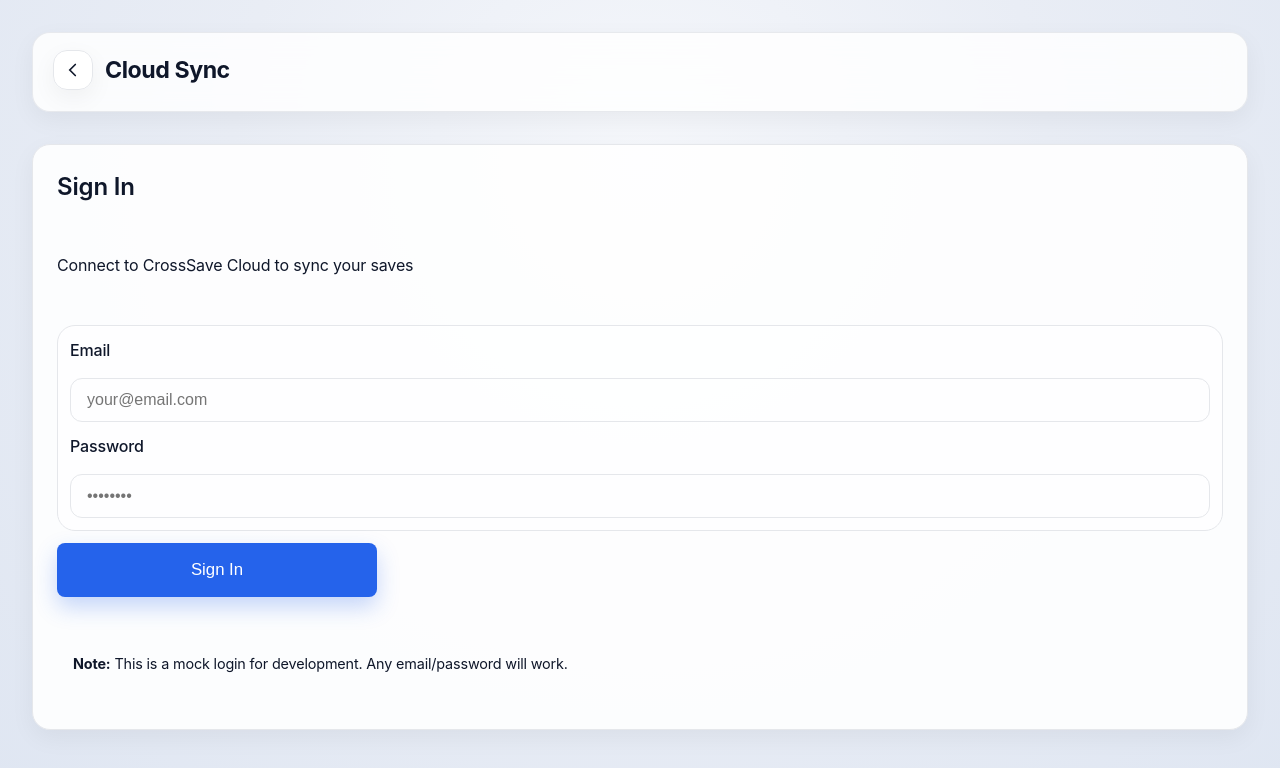
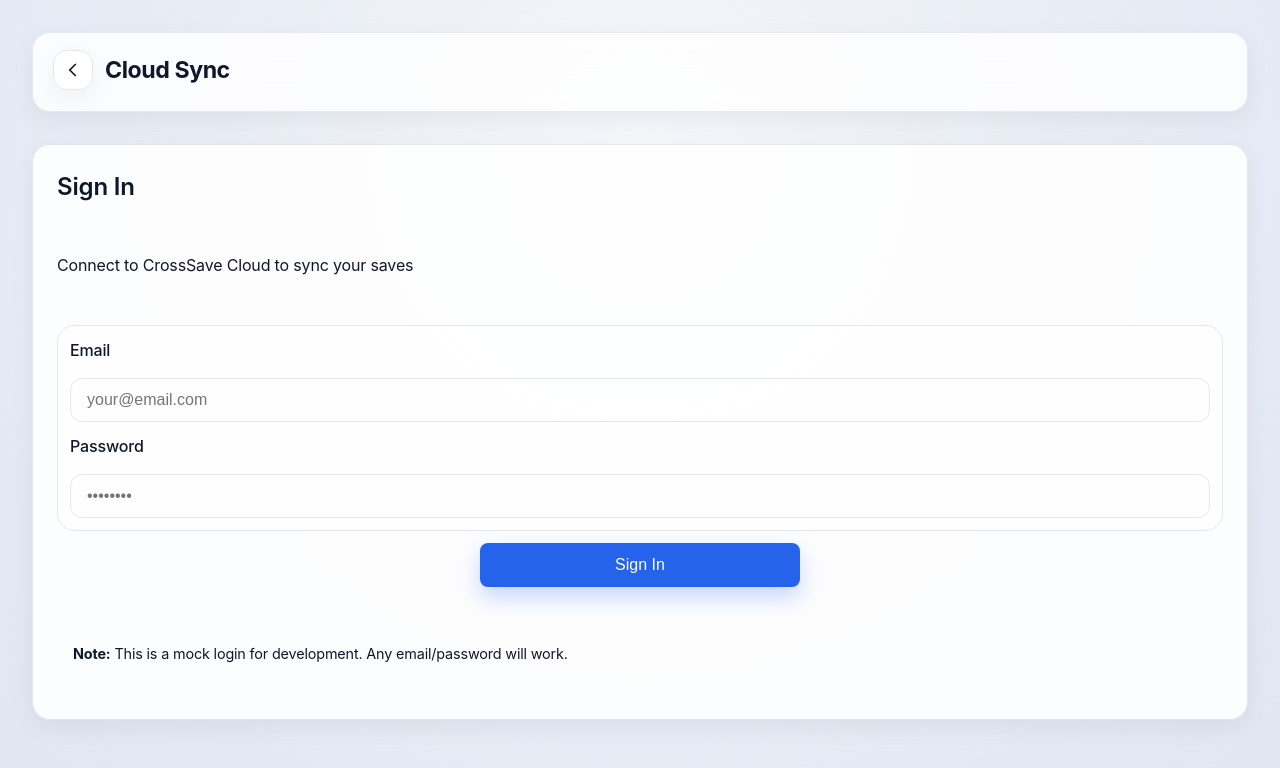
Before and after one commit to h1dr0nn/CrossSave-Cloud, a SvelteKit app in the folder app/: page /cloud in a window 1280 px wide. Shown: the top 768 px of the page. Built offline with nearby package versions, Linux system fonts and the light colour scheme.

Commit message:
Center sign-in button and standardize sizing (#37)

```diff
--- a/app/src/components/pages/BackupSettingsPage.svelte
+++ b/app/src/components/pages/BackupSettingsPage.svelte
@@ -229,7 +229,7 @@
     font-size: 1rem;
     cursor: pointer;
     transition: opacity 0.2s;
-    align-self: flex-start;
+    margin: 0 auto;
   }
 
   .save-button:hover:not(:disabled) {
--- a/app/src/components/pages/CloudPage.svelte
+++ b/app/src/components/pages/CloudPage.svelte
@@ -452,11 +452,9 @@
 
   .form-actions {
     margin-top: 12px;
-  }
-
-  .login-card .form-actions {
     display: flex;
-    justify-content: flex-start;
+    justify-content: center;
+    width: 100%;
   }
 
   input[type="email"],
@@ -493,8 +491,8 @@
 
   .btn-large {
     width: min(320px, 100%);
-    padding: 1rem;
-    font-size: 1.05rem;
+    padding: 12px;
+    font-size: 1rem;
   }
 
   .btn-small {
--- a/app/src/components/pages/StorageSettingsPage.svelte
+++ b/app/src/components/pages/StorageSettingsPage.svelte
@@ -172,7 +172,7 @@
     cursor: pointer;
     transition: background-color 0.2s ease;
     width: min(320px, 100%);
-    align-self: flex-start;
+    margin: 0 auto;
     text-align: center;
   }
 
```
